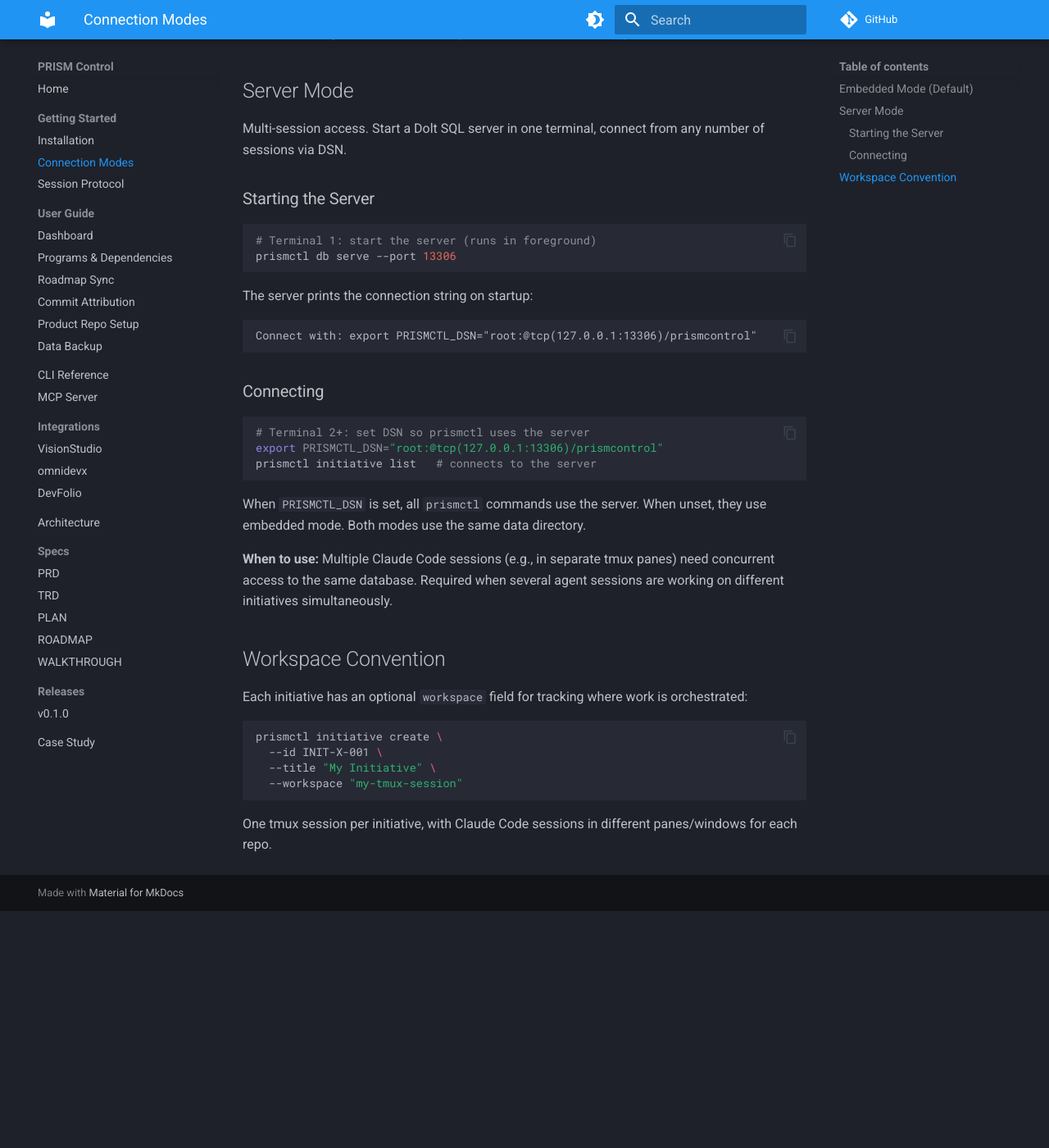
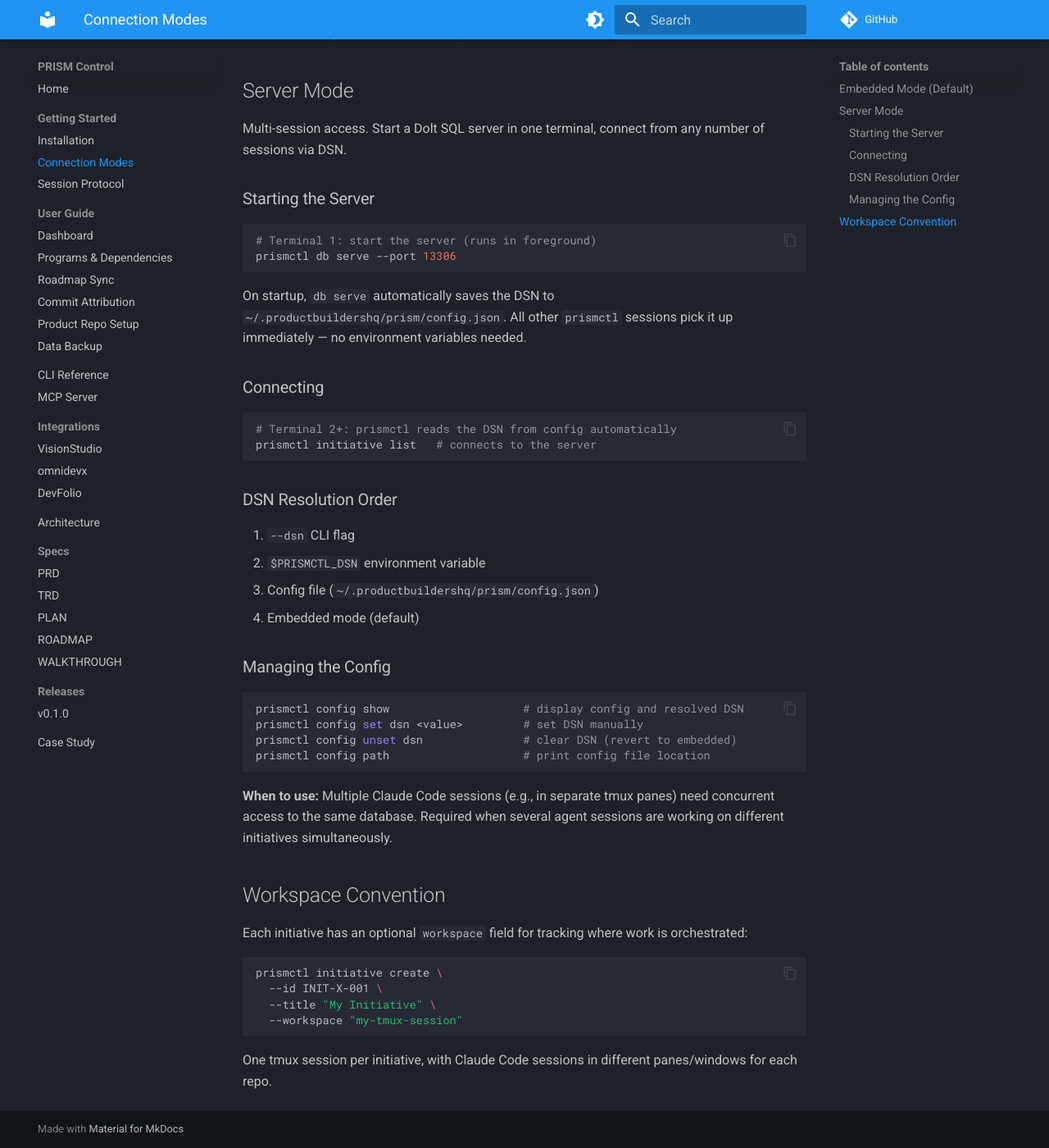
Before and after one commit to ProductBuildersHQ/prism, an MkDocs documentation site: the page built from docs/getting-started/connection-modes.md, in a window 1280 px wide and 1400 px high, scrolled down 552 px. Shown: the whole window at 82% size. Built offline with MkDocs 1.6.1 and Material for MkDocs 9.7.7, drawn with Linux system fonts in a browser that asks for light colours; comment, search, counter and statistics services are not loaded; before the commit the page ends 1663 px from its top, so only the background shows below that.

Commit message:
docs: update connection modes, install, CLI ref, and README for config file
Replace hardcoded PRISMCTL_DSN export instructions with config-based
workflow: db serve auto-saves, prismctl config manages manually.
Add config command section to CLI reference.

Co-Authored-By: Claude Opus 4.6 <noreply@anthropic.com>

````diff
--- a/docs/getting-started/connection-modes.md
+++ b/docs/getting-started/connection-modes.md
@@ -27,21 +27,30 @@ Multi-session access. Start a Dolt SQL server in one terminal, connect from any
 prismctl db serve --port 13306
 ```
 
-The server prints the connection string on startup:
-
-```
-Connect with: export PRISMCTL_DSN="root:@tcp(127.0.0.1:13306)/prismcontrol"
-```
+On startup, `db serve` automatically saves the DSN to `~/.productbuildershq/prism/config.json`. All other `prismctl` sessions pick it up immediately — no environment variables needed.
 
 ### Connecting
 
 ```bash
-# Terminal 2+: set DSN so prismctl uses the server
-export PRISMCTL_DSN="root:@tcp(127.0.0.1:13306)/prismcontrol"
+# Terminal 2+: prismctl reads the DSN from config automatically
 prismctl initiative list   # connects to the server
 ```
 
-When `PRISMCTL_DSN` is set, all `prismctl` commands use the server. When unset, they use embedded mode. Both modes use the same data directory.
+### DSN Resolution Order
+
+1. `--dsn` CLI flag
+2. `$PRISMCTL_DSN` environment variable
+3. Config file (`~/.productbuildershq/prism/config.json`)
+4. Embedded mode (default)
+
+### Managing the Config
+
+```bash
+prismctl config show                    # display config and resolved DSN
+prismctl config set dsn <value>         # set DSN manually
+prismctl config unset dsn               # clear DSN (revert to embedded)
+prismctl config path                    # print config file location
+```
 
 **When to use:** Multiple Claude Code sessions (e.g., in separate tmux panes) need concurrent access to the same database. Required when several agent sessions are working on different initiatives simultaneously.
 
````
Also changed, not shown: README.md (+3 -4 lines), docs/cli-reference.md (+10 -1 lines), docs/getting-started/install.md (+17 -6 lines).
